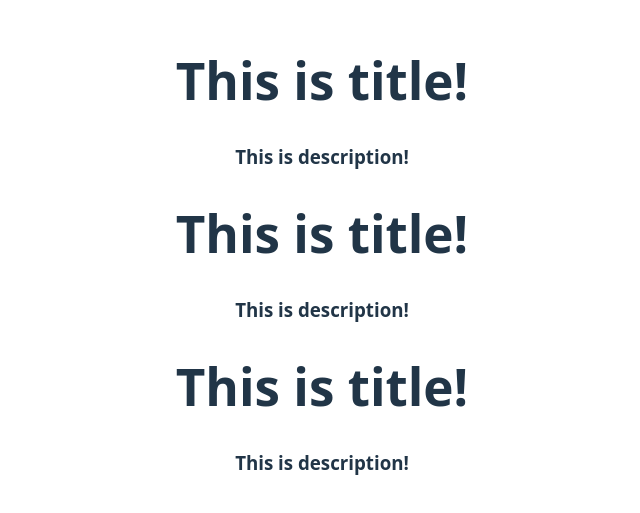
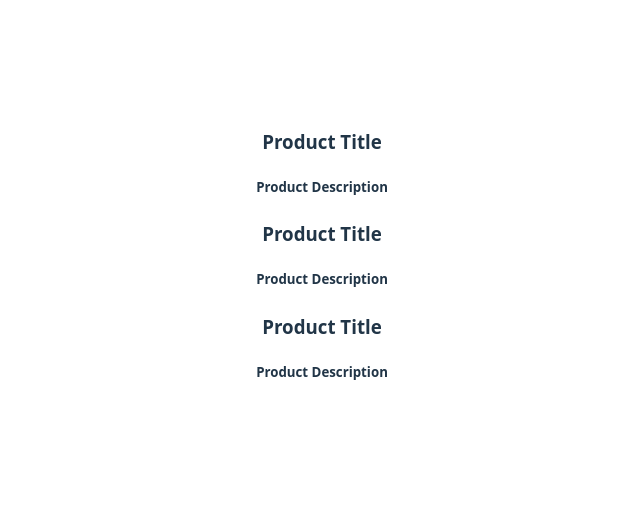
Before and after one commit to sourabh7204/LearningReact, a React (Vite) app: page / in a window 1280 px wide. Shown: the part 143-656 px from the top of the page, without its empty margins (318-958 px from the left). Built offline with nearby package versions, Linux system fonts and the light colour scheme.

Commit message:
Added Product file

```diff
--- a/src/App.jsx
+++ b/src/App.jsx
@@ -1,27 +1,9 @@
 import "./App.css";
 import Title from "./Title.jsx";
-// import Product from "./Product.jsx";
-
-function Description() {
-  return <h3>This is description!</h3>;
-}
+import ProductTab from "./ProductTab.jsx";
 
 function App() {
-  return (
-    <div>
-      <div>
-        <Title />
-        <Description />
-      </div>
-      <div>
-        <Title />
-        <Description />
-      </div>
-
-      <Title />
-      <Description />
-    </div>
-  );
+  return <ProductTab />;
 }
 
 export default App;
--- a/src/ProductTab.jsx
+++ b/src/ProductTab.jsx
@@ -0,0 +1,12 @@
+import Product from "./Product.jsx";
+function ProductTab() {
+  return (
+    <>
+      <Product />
+      <Product />
+      <Product />
+    </>
+  );
+}
+
+export default ProductTab;
```
Also changed, not shown: src/Product.css (added).
